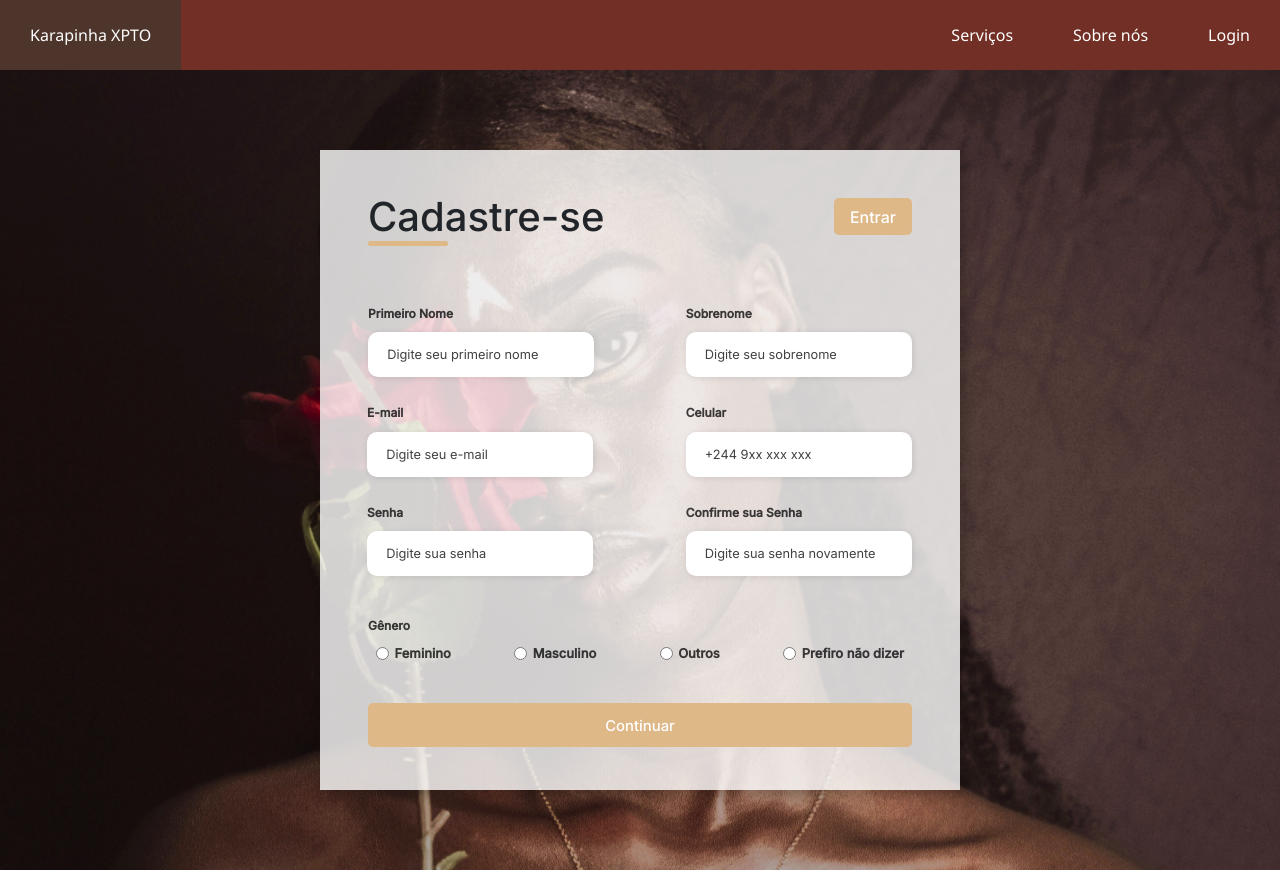
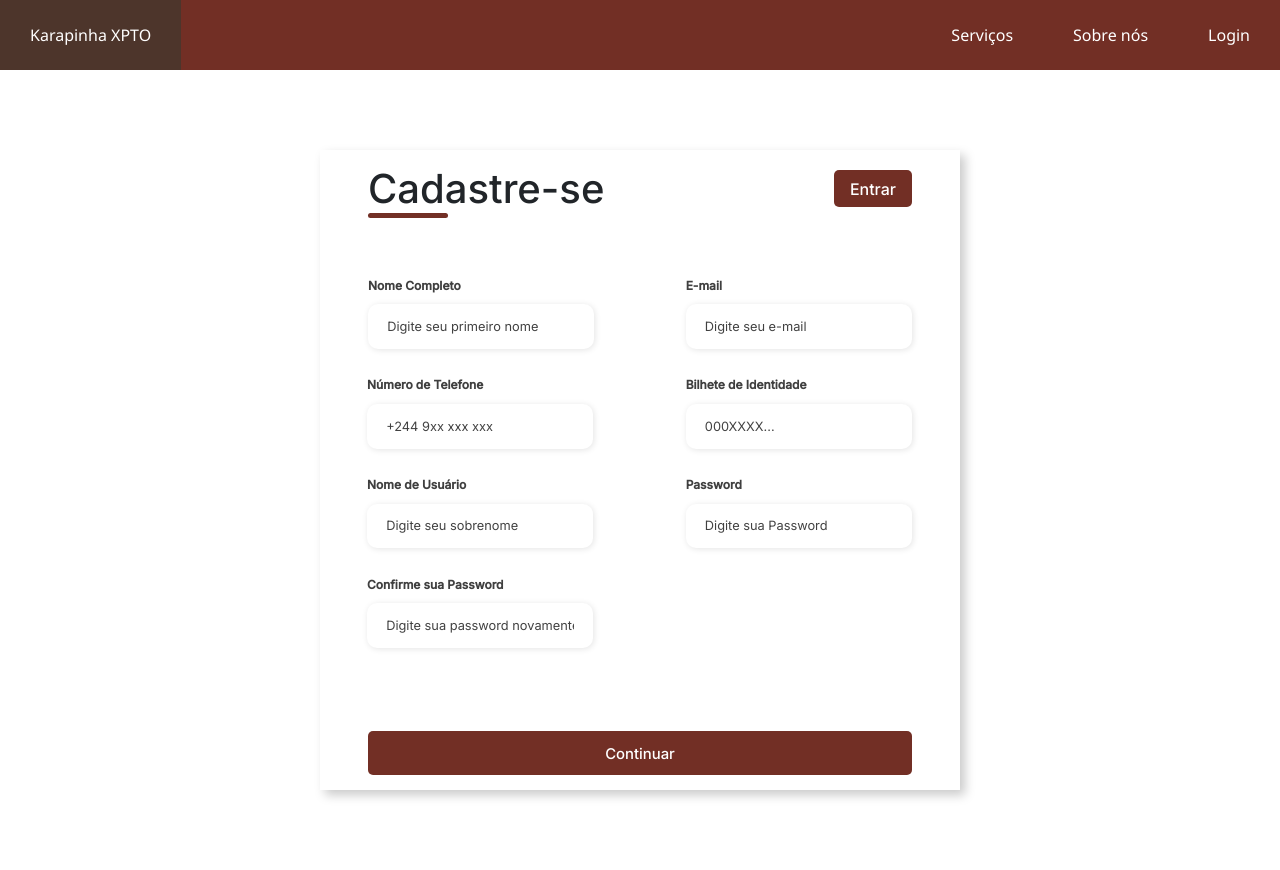
Before and after one commit to williamazevedo1610/KarapinhaXPTO, an Angular app: page /cadastro in a window 1280 px wide. Built offline with nearby package versions, Linux system fonts and the light colour scheme.

Commit message:
Tela de cadastro alterações

```diff
--- a/src/app/components/cadastro/cadastro.component.css
+++ b/src/app/components/cadastro/cadastro.component.css
@@ -12,7 +12,8 @@
     display: flex;
     justify-content: center;
     align-items: center;
-    background: url(fundoLogin2.jpg) no-repeat;
+    /*background: url(fundoLogin2.jpg) no-repeat;*/
+    background: white;
     background-size: cover;
     background-position: center;
 }
@@ -23,17 +24,6 @@
     display: flex;
     box-shadow: 5px 5px 10px rgba(0, 0, 0, 0.212);
 
-    /*body
-
-    width: 100%;
-    height: 100vh;
-    display: flex;
-    justify-content: center;
-    align-items: center;
-    background: url(/assets/img/fundoLogin2.jpg) no-repeat;
-    background-size: cover;
-    background-position: center;
-*/
 }
 
 .form-image {
@@ -41,7 +31,7 @@
     display: flex;
     justify-content: center;
     align-items: center;
-    background-color: #fde3a7d7;
+    background-color: #722F25;
     padding: 1rem;
 }
 
@@ -55,7 +45,7 @@
     flex-direction: column;
     justify-content: center;
     align-items: center;
-    /*background-color: #fff;*/
+    background-color: #fff;
     background-color: rgba(255, 255, 255, 0.8);
     padding: 3rem;
     /*
@@ -77,14 +67,14 @@
 
 .login-button button {
     border: none;
-    background-color: burlywood;
+    background-color: #722F25;
     padding: 0.4rem 1rem;
     border-radius: 5px;
     cursor: pointer;
 }
 
 .login-button button:hover {
-    background-color: burlywood;
+    background-color: #722F25;
 }
 
 .login-button button a {
@@ -98,7 +88,7 @@
     display: block;
     width: 5rem;
     height: 0.3rem;
-    background-color: burlywood;
+    background-color: #722F25;
     margin: 0 auto;
     position: absolute;
     border-radius: 10px;
@@ -131,7 +121,7 @@
 }
 
 .input-box input:focus-visible {
-    outline: 1px solid burlywood;
+    outline: 1px solid #722F25;
 }
 
 .input-box label,
@@ -171,14 +161,14 @@
     width: 100%;
     margin-top: 2.5rem;
     border: none;
-    background-color: burlywood;
+    background-color: #722F25;
     padding: 0.62rem;
     border-radius: 5px;
     cursor: pointer;
 }
 
 .continue-button button:hover {
-    background-color: burlywood;
+    background-color: #722F25;
 }
 
 .continue-button button a {
--- a/src/app/components/cadastro/cadastro.component.html
+++ b/src/app/components/cadastro/cadastro.component.html
@@ -3,9 +3,10 @@
 <div class="tudo">
 
 <div class="container">
-   <div class="form-image">
+   <!--<div class="form-image">
         <img src="fundoLogin2.jpg" alt="">
     </div>
+-->
     <div class="form">
         <form action="#">
             <div class="form-header">
@@ -19,37 +20,43 @@
 
             <div class="input-group">
                 <div class="input-box">
-                    <label for="firstname">Primeiro Nome</label>
+                    <label for="firstname">Nome Completo</label>
                     <input id="firstname" type="text" name="firstname" placeholder="Digite seu primeiro nome" required>
                 </div>
 
-                <div class="input-box">
-                    <label for="lastname">Sobrenome</label>
-                    <input id="lastname" type="text" name="lastname" placeholder="Digite seu sobrenome" required>
-                </div>
                 <div class="input-box">
                     <label for="email">E-mail</label>
                     <input id="email" type="email" name="email" placeholder="Digite seu e-mail" required>
                 </div>
 
                 <div class="input-box">
-                    <label for="number">Celular</label>
+                    <label for="number">Número de Telefone</label>
                     <input id="number" type="tel" name="number" placeholder="+244 9xx xxx xxx" required>
+                </div>
+                <div class="input-box">
+                    <label for="text">Bilhete de Identidade</label>
+                    <input id="number" type="text" name="numBI" placeholder="000XXXX..." required>
                 </div>
 
                 <div class="input-box">
-                    <label for="password">Senha</label>
-                    <input id="password" type="password" name="password" placeholder="Digite sua senha" required>
+                    <label for="lastname">Nome de Usuário</label>
+                    <input id="lastname" type="text" name="lastname" placeholder="Digite seu sobrenome" required>
+                </div>
+
+                <div class="input-box">
+                    <label for="password">Password</label>
+                    <input id="password" type="password" name="password" placeholder="Digite sua Password" required>
                 </div>
 
 
                 <div class="input-box">
-                    <label for="confirmPassword">Confirme sua Senha</label>
-                    <input id="confirmPassword" type="password" name="confirmPassword" placeholder="Digite sua senha novamente" required>
+                    <label for="confirmPassword">Confirme sua Password</label>
+                    <input id="confirmPassword" type="password" name="confirmPassword" placeholder="Digite sua password novamente" required>
                 </div>
 
             </div>
 
+            <!--
             <div class="gender-inputs">
                 <div class="gender-title">
                     <h6>Gênero</h6>
@@ -77,6 +84,7 @@
                     </div>
                 </div>
             </div>
+            -->
 
             <div class="continue-button">
                 <button><a href="#">Continuar</a> </button>
```
